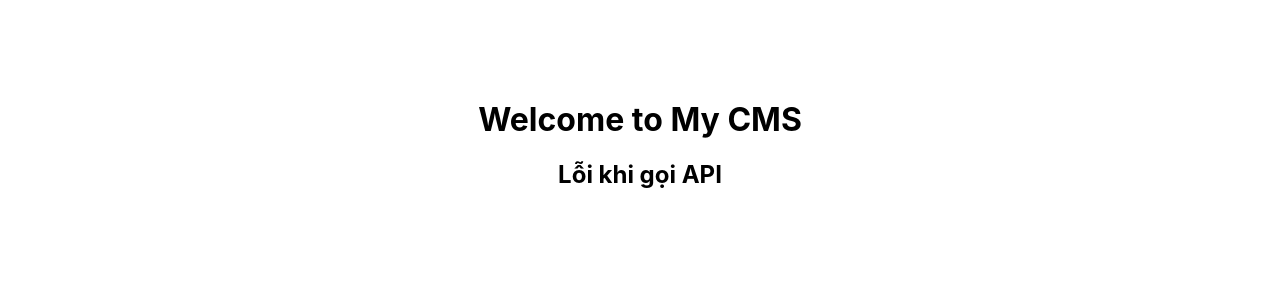
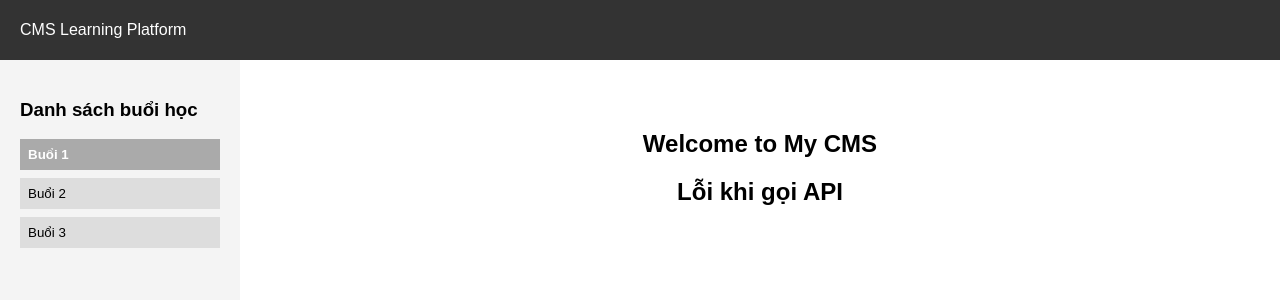
Before and after one commit to dominhquangklhd/Wellcome, a React (Create React App) app in the folder client/: page / in a window 1280 px wide. Shown: the top 300 px of the page. Built offline with nearby package versions, Linux system fonts and the light colour scheme; no server answers.

Commit message:
update sessions 1, 2, 3

```diff
--- a/client/src/App.js
+++ b/client/src/App.js
@@ -1,24 +1,33 @@
-import React, { useEffect, useState } from 'react';
-import axios from 'axios';
+import React, { useState } from "react";
+import "./App.css";
+import Sidebar from "./components/Sidebar/Sidebar";
+import Buoi1 from "./components/Buoi1/Buoi1";
+import Buoi2 from "./components/Buoi2/Buoi2";
+import Buoi3 from "./components/Buoi3/Buoi3";
 
 function App() {
-  const [pongMessage, setPongMessage] = useState('');
+  const [selectedSession, setSelectedSession] = useState("Buổi 1");
 
-  useEffect(() => {
-    axios.get('http://localhost:1337/api/ping')
-      .then(response => {
-        setPongMessage(response.data.message);
-      })
-      .catch(error => {
-        console.error('Error calling ping API:', error);
-        setPongMessage('Lỗi khi gọi API');
-      });
-  }, []);
+  const renderContent = () => {
+    switch (selectedSession) {
+      case "Buổi 1":
+        return <Buoi1 />;
+      case "Buổi 2":
+        return <Buoi2 />;
+      case "Buổi 3":
+      return <Buoi3 />;
+      default:
+        return <div>Chọn buổi học ở thanh bên</div>;
+    }
+  };
 
   return (
-    <div style={{ textAlign: 'center', marginTop: '100px' }}>
-      <h1>Welcome to My CMS</h1>
-      <h2>{pongMessage}</h2>
+    <div className="app">
+      <header className="header">CMS Learning Platform</header>
+      <div className="main">
+        <Sidebar setSelectedSession={setSelectedSession} selectedSession={selectedSession}/>
+        <section className="content">{renderContent()}</section>
+      </div>
     </div>
   );
 }
--- /dev/null
+++ b/client/src/components/Buoi1/Buoi1.jsx
@@ -0,0 +1,27 @@
+import React, { useEffect, useState } from "react";
+import axios from "axios";
+
+function Buoi1() {
+  const [pongMessage, setPongMessage] = useState("");
+
+  useEffect(() => {
+    axios
+      .get("http://localhost:1337/api/ping")
+      .then((response) => {
+        setPongMessage(response.data.message);
+      })
+      .catch((error) => {
+        console.error("Error calling ping API:", error);
+        setPongMessage("Lỗi khi gọi API");
+      });
+  }, []);
+
+  return (
+    <div style={{ textAlign: "center", marginTop: "50px" }}>
+      <h1>Welcome to My CMS</h1>
+      <h2>{pongMessage}</h2>
+    </div>
+  );
+}
+
+export default Buoi1;
--- /dev/null
+++ b/client/src/components/Buoi2/Buoi2.css
@@ -0,0 +1,26 @@
+
+.app {
+  font-family: sans-serif;
+}
+.header {
+  height: 60px;
+  background: #333;
+  color: white;
+  display: flex;
+  align-items: center;
+  padding: 0 20px;
+}
+.main {
+  display: flex;
+  min-height: calc(100vh - 160px);
+}
+.sidebar {
+  width: 200px;
+  background: #f4f4f4;
+  padding: 20px;
+}
+.content {
+  flex: 1;
+  padding: 20px;
+  background: #fff;
+}
--- /dev/null
+++ b/client/src/components/Buoi2/Buoi2.jsx
@@ -0,0 +1,19 @@
+import React from "react";
+import ProductList from "./ProductList";
+import "./Buoi2.css";
+
+function Buoi2() {
+  return (
+    <div className="app">
+      <header className="header">CMS Header</header>
+      <div className="main">
+        <aside className="sidebar">Sidebar</aside>
+        <section className="content">
+          <ProductList />
+        </section>
+      </div>
+    </div>
+  );
+}
+
+export default Buoi2;
--- /dev/null
+++ b/client/src/components/Buoi2/ProductList.jsx
@@ -0,0 +1,33 @@
+function ProductList() {
+  const products = [
+    { id: 1, name: "Product A", price: "$100" },
+    { id: 2, name: "Product B", price: "$150" },
+    { id: 3, name: "Product C", price: "$200" },
+  ];
+
+  return (
+    <div>
+      <h2>Product List</h2>
+      <table border="1" cellPadding="10" cellSpacing="0">
+        <thead>
+          <tr>
+            <th>ID</th>
+            <th>Tên sản phẩm</th>
+            <th>Giá</th>
+          </tr>
+        </thead>
+        <tbody>
+          {products.map((p, index) => (
+            <tr key={index}>
+              <td>{index + 1}</td>
+              <td>{p.name}</td>
+              <td>{p.price}</td>
+            </tr>
+          ))}
+        </tbody>
+      </table>
+    </div>
+  );
+}
+
+export default ProductList;
--- /dev/null
+++ b/client/src/components/Buoi3/Buoi3.jsx
@@ -0,0 +1,32 @@
+import React, { useState } from "react";
+import "../Buoi2/Buoi2.css"
+import ProductForm from "./ProductForm";
+import ProductList from "./ProductList";
+
+function Buoi3() {
+  const [products, setProducts] = useState([
+    { id: 1, name: "Product A", price: "$100" },
+    { id: 2, name: "Product B", price: "$150" },
+    { id: 3, name: "Product C", price: "$200" },
+  ]);
+
+  const handleAddProduct = (product) => {
+    setProducts([...products, product]);
+  };
+
+  return (
+    <div className="app">
+      <header className="header">CMS Header</header>
+      <div className="main">
+        <aside className="sidebar">Sidebar</aside>
+        <section className="content">
+          <h1>Quản lý sản phẩm</h1>
+          <ProductForm onAddProduct={handleAddProduct} />
+          <ProductList products={products} />
+        </section>
+      </div>
+    </div>
+  );
+}
+
+export default Buoi3;
--- /dev/null
+++ b/client/src/components/Buoi3/ProductForm.jsx
@@ -0,0 +1,32 @@
+import React, { useState } from "react";
+
+function ProductForm({ onAddProduct }) {
+  const [name, setName] = useState("");
+  const [price, setPrice] = useState("");
+
+  const handleSubmit = (e) => {
+    e.preventDefault();
+    if (!name || !price) return;
+    onAddProduct({ name, price });
+    setName("");
+    setPrice("");
+  };
+
+  return (
+    <form onSubmit={handleSubmit}>
+      <input
+        placeholder="Tên sản phẩm"
+        value={name}
+        onChange={(e) => setName(e.target.value)}
+      />
+      <input
+        placeholder="Giá"
+        value={price}
+        onChange={(e) => setPrice(e.target.value)}
+      />
+      <button type="submit">Thêm</button>
+    </form>
+  );
+}
+
+export default ProductForm;
--- /dev/null
+++ b/client/src/components/Buoi3/ProductList.jsx
@@ -0,0 +1,26 @@
+import React from "react";
+
+function ProductList({ products }) {
+  return (
+    <table border="1" cellPadding="10" cellSpacing="0" style={{marginTop: "10px"}}>
+      <thead>
+        <tr>
+          <th>ID</th>
+          <th>Tên sản phẩm</th>
+          <th>Giá</th>
+        </tr>
+      </thead>
+      <tbody>
+        {products.map((p, index) => (
+          <tr key={index}>
+            <td>{index + 1}</td>
+            <td>{p.name}</td>
+            <td>{p.price}</td>
+          </tr>
+        ))}
+      </tbody>
+    </table>
+  );
+}
+
+export default ProductList;
--- /dev/null
+++ b/client/src/components/Sidebar/Sidebar.css
@@ -0,0 +1,41 @@
+.sidebar {
+  width: 200px;
+  background: #f4f4f4;
+  padding: 20px;
+}
+
+.sidebar button {
+  display: block;
+  width: 100%;
+  margin: 5px 0;
+  padding: 8px;
+  background: #ddd;
+  border: none;
+  cursor: pointer;
+  text-align: left;
+}
+
+.sidebar button:hover {
+  background: #ccc;
+}
+
+.content {
+  flex: 1;
+  padding: 20px;
+  background: #fff;
+}
+
+.sidebar ul {
+  list-style-type: none; /* loại bỏ bullet */
+  padding-left: 0; /* loại bỏ thụt lề mặc định */
+}
+
+.sidebar li {
+  margin-bottom: 8px; /* cách nhau một chút cho dễ nhìn */
+}
+
+.sidebar button.active {
+  background: #aaa; /* màu xám đậm hơn khi được chọn */
+  color: white;
+  font-weight: bold;
+}
--- /dev/null
+++ b/client/src/components/Sidebar/Sidebar.jsx
@@ -0,0 +1,25 @@
+import React from "react";
+import "./Sidebar.css"; // nếu muốn tách CSS
+
+function Sidebar({ setSelectedSession, selectedSession }) {
+  const sessions = ["Buổi 1", "Buổi 2", "Buổi 3"];
+
+  return (
+    <aside className="sidebar">
+      <h3>Danh sách buổi học</h3>
+      <ul>
+        {sessions.map((session) => (
+          <li key={session}>
+            <button
+              className={session === selectedSession ? "active" : ""}
+              onClick={() => setSelectedSession(session)}>
+              {session}
+            </button>
+          </li>
+        ))}
+      </ul>
+    </aside>
+  );
+}
+
+export default Sidebar;
```
Also changed, not shown: client/src/components/Buoi1/Buoi1.css (added), client/src/components/Buoi2/ProductList.css (added).
